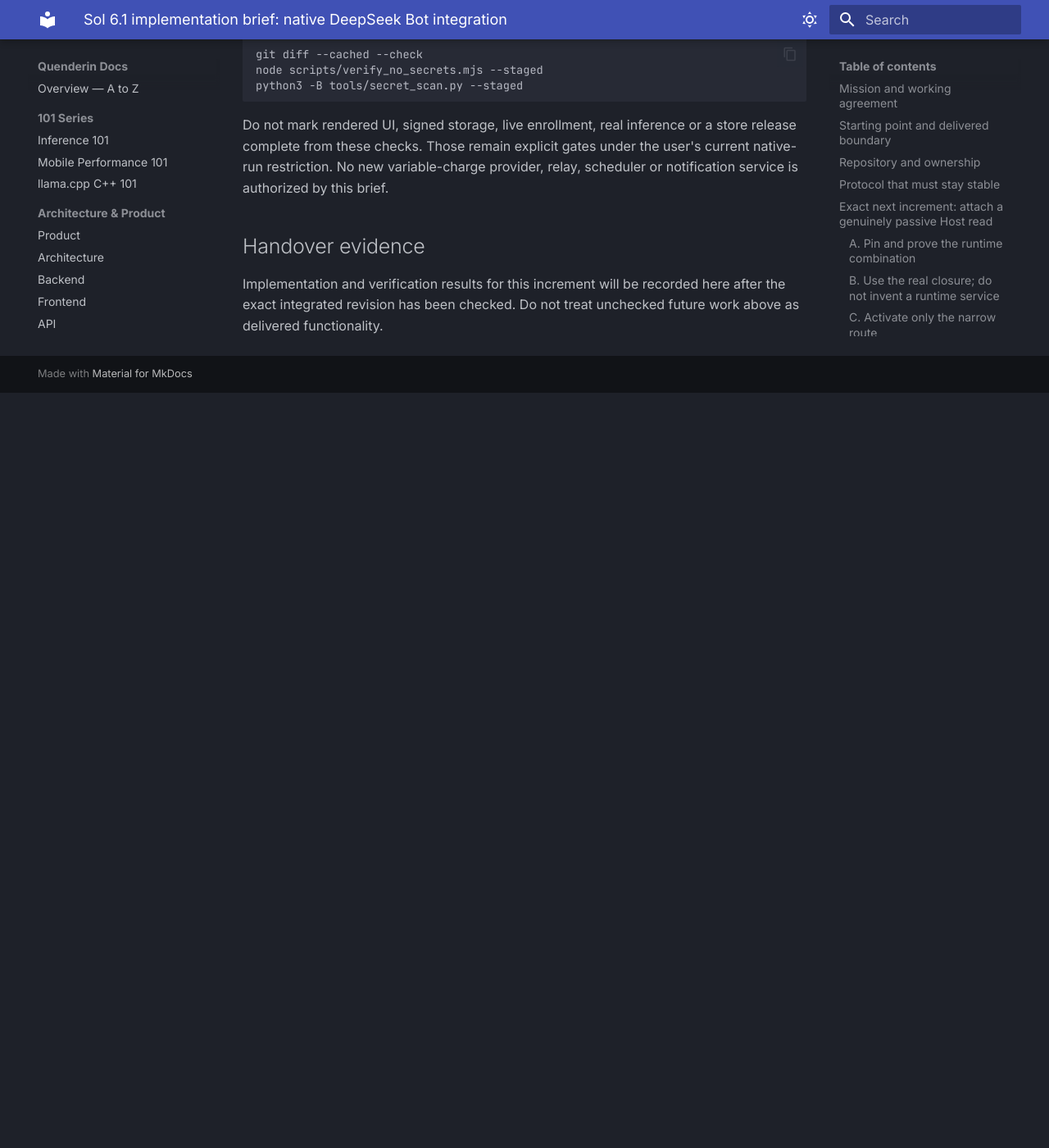
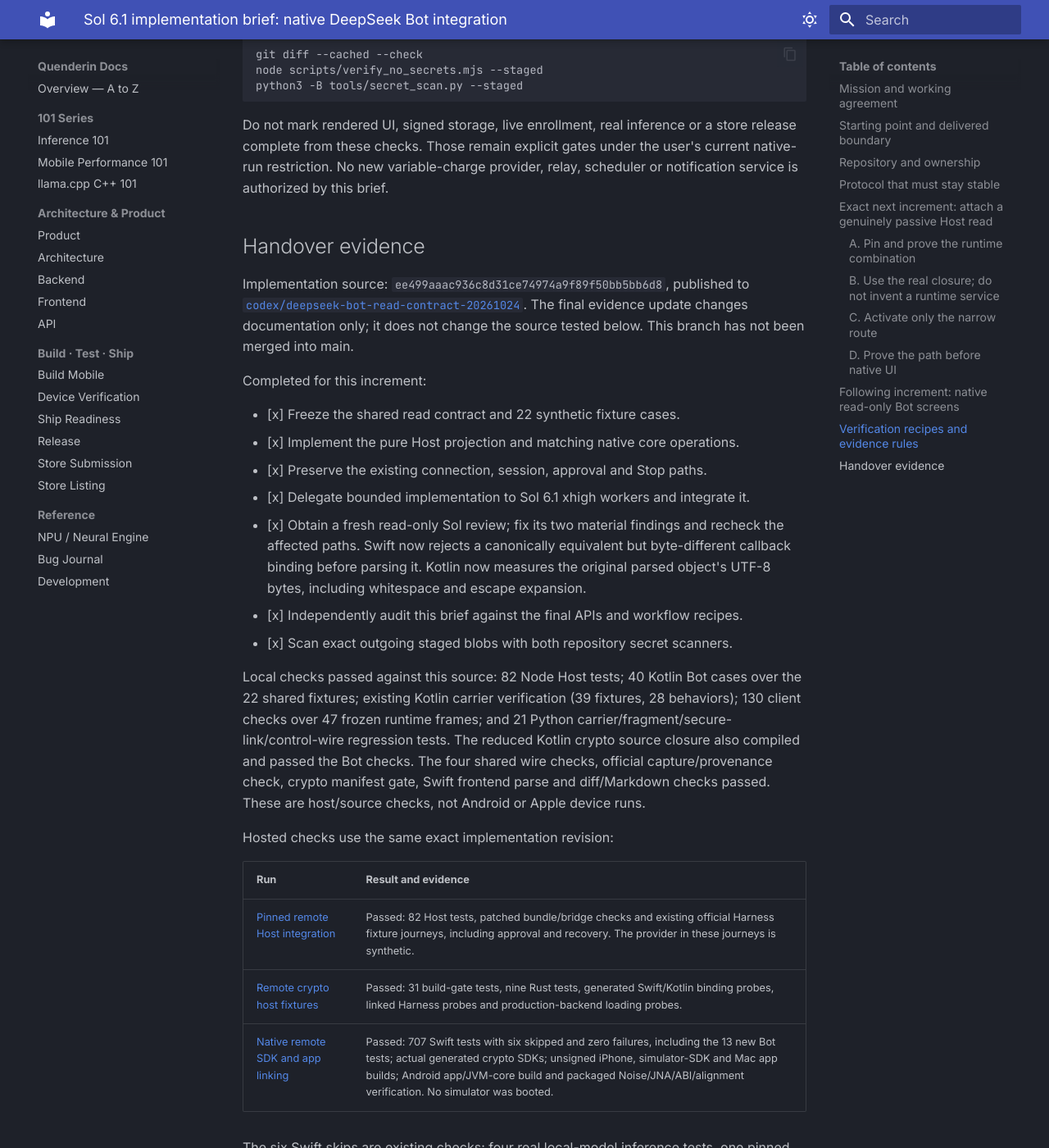
Before and after one commit to alikatgh/quenderin, an MkDocs documentation site: the page built from docs/deepseek-bot-sol-implementation.md, in a window 1280 px wide and 1400 px high, scrolled down 9316 px. Shown: the whole window at 82% size. Built offline with MkDocs 1.6.1 and Material for MkDocs 9.7.7, drawn with Linux system fonts in a browser that asks for light colours; before the commit the page ends 9795 px from its top, so only the background shows below that; some of the changed text lies outside the part shown.

Commit message:
Record verified Bot foundation and Sol handover evidence

```diff
--- a/docs/deepseek-bot-sol-implementation.md
+++ b/docs/deepseek-bot-sol-implementation.md
@@ -369,6 +369,63 @@
 
 ## Handover evidence
 
-Implementation and verification results for this increment will be recorded here
-after the exact integrated revision has been checked. Do not treat unchecked
-future work above as delivered functionality.
+Implementation source: `ee499aaac936c8d31ce74974a9f89f50bb5bb6d8`, published to
+[`codex/deepseek-bot-read-contract-20261024`](https://github.com/alikatgh/quenderin/tree/codex/deepseek-bot-read-contract-20261024).
+The final evidence update changes documentation only; it does not change the
+source tested below. This branch has not been merged into main.
+
+Completed for this increment:
+
+- [x] Freeze the shared read contract and 22 synthetic fixture cases.
+- [x] Implement the pure Host projection and matching native core operations.
+- [x] Preserve the existing connection, session, approval and Stop paths.
+- [x] Delegate bounded implementation to Sol 6.1 xhigh workers and integrate it.
+- [x] Obtain a fresh read-only Sol review; fix its two material findings and
+  recheck the affected paths. Swift now rejects a canonically equivalent but
+  byte-different callback binding before parsing it. Kotlin now measures the
+  original parsed object's UTF-8 bytes, including whitespace and escape expansion.
+- [x] Independently audit this brief against the final APIs and workflow recipes.
+- [x] Scan exact outgoing staged blobs with both repository secret scanners.
+
+Local checks passed against this source: 82 Node Host tests; 40 Kotlin Bot cases
+over the 22 shared fixtures; existing Kotlin carrier verification (39 fixtures,
+28 behaviors); 130 client checks over 47 frozen runtime frames; and 21 Python
+carrier/fragment/secure-link/control-wire regression tests. The reduced Kotlin
+crypto source closure also compiled and passed the Bot checks. The four shared
+wire checks, official capture/provenance check, crypto manifest gate, Swift
+frontend parse and diff/Markdown checks passed. These are host/source checks,
+not Android or Apple device runs.
+
+Hosted checks use the same exact implementation revision:
+
+| Run | Result and evidence |
+| --- | --- |
+| [Pinned remote Host integration](https://github.com/alikatgh/quenderin/actions/runs/40063003936) | Passed: 82 Host tests, patched bundle/bridge checks and existing official Harness fixture journeys, including approval and recovery. The provider in these journeys is synthetic. |
+| [Remote crypto host fixtures](https://github.com/alikatgh/quenderin/actions/runs/40063006585) | Passed: 31 build-gate tests, nine Rust tests, generated Swift/Kotlin binding probes, linked Harness probes and production-backend loading probes. |
+| [Native remote SDK and app linking](https://github.com/alikatgh/quenderin/actions/runs/40063009082) | Passed: 707 Swift tests with six skipped and zero failures, including the 13 new Bot tests; actual generated crypto SDKs; unsigned iPhone, simulator-SDK and Mac app builds; Android app/JVM-core build and packaged Noise/JNA/ABI/alignment verification. No simulator was booted. |
+
+The six Swift skips are existing checks: four real local-model inference tests,
+one pinned native capability check and the website asset-rendering test. All
+13 new Bot tests ran and passed.
+
+The full PR `ci.yml` suite was not run for this increment; the changed Kotlin
+verifier and its existing core/client regressions were executed directly. No
+model weights, local native builds, simulators, physical devices, provider calls,
+signed releases, store submissions or live DS Bot runtime journeys were used.
+Neither fixture success nor unsigned app linking establishes rendered UI or
+operational Bot parity.
+
+Session cleanup: the three disposable Kotlin test JARs (21,422,080 allocated
+bytes) and their registered scratch directory were removed after verification.
+Source worktrees and the earlier retained Host/FFI review sources remain in place.
+The local session-storage ledger records their paths and retention conditions;
+reassess those earlier review sources after live Host/native validation. Disk
+headroom changed from 14,911,967,232 to 15,777,673,216 bytes while swap allocation
+fell by 1 GiB; these are volume-wide observations, not attributed cleanup savings.
+
+**Start here next:** implement the passive, pinned Host runtime adapter described
+above and prove the zero-model-call fixture and authoritative workspace/session
+mapping. Keep the capability unadvertised until that gate passes. Then wire the
+existing native controllers and read-only screens. The remaining product-plan
+checkboxes stay open; do not restart the transport or treat this foundation as
+the completed Bot feature.
```
